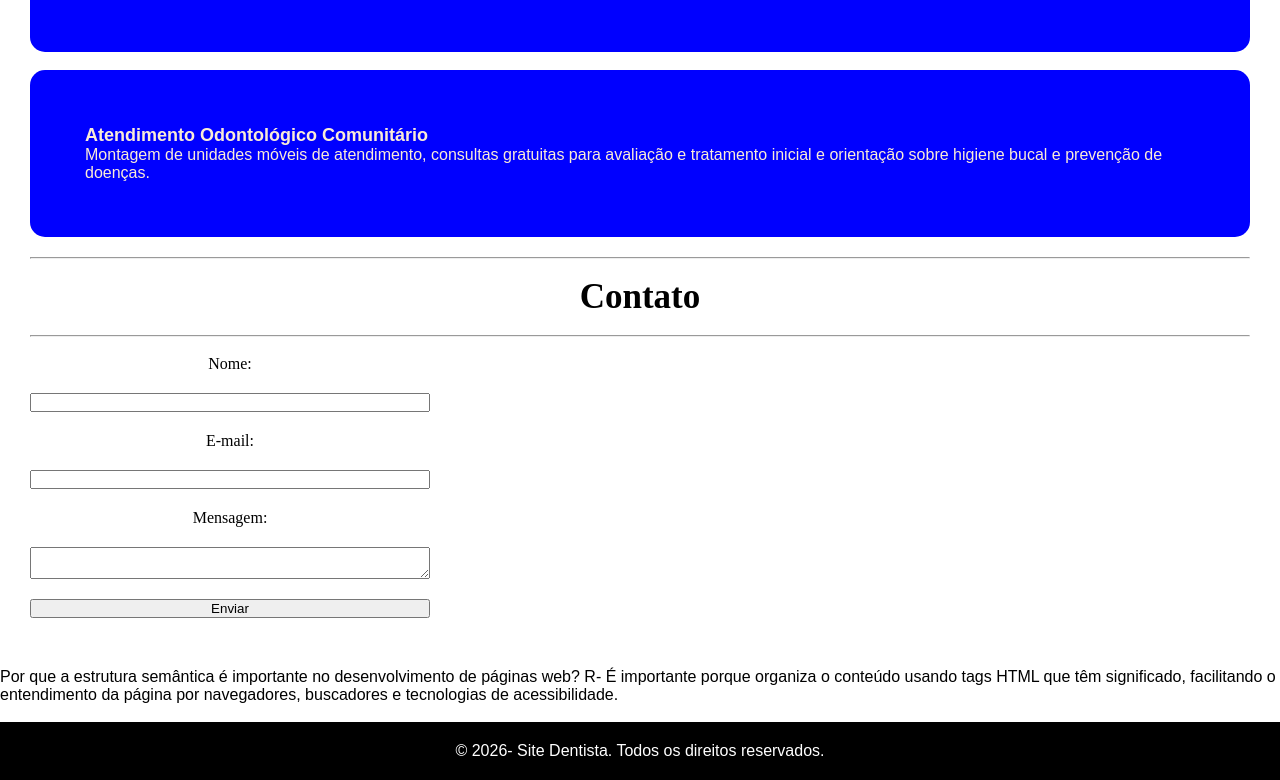
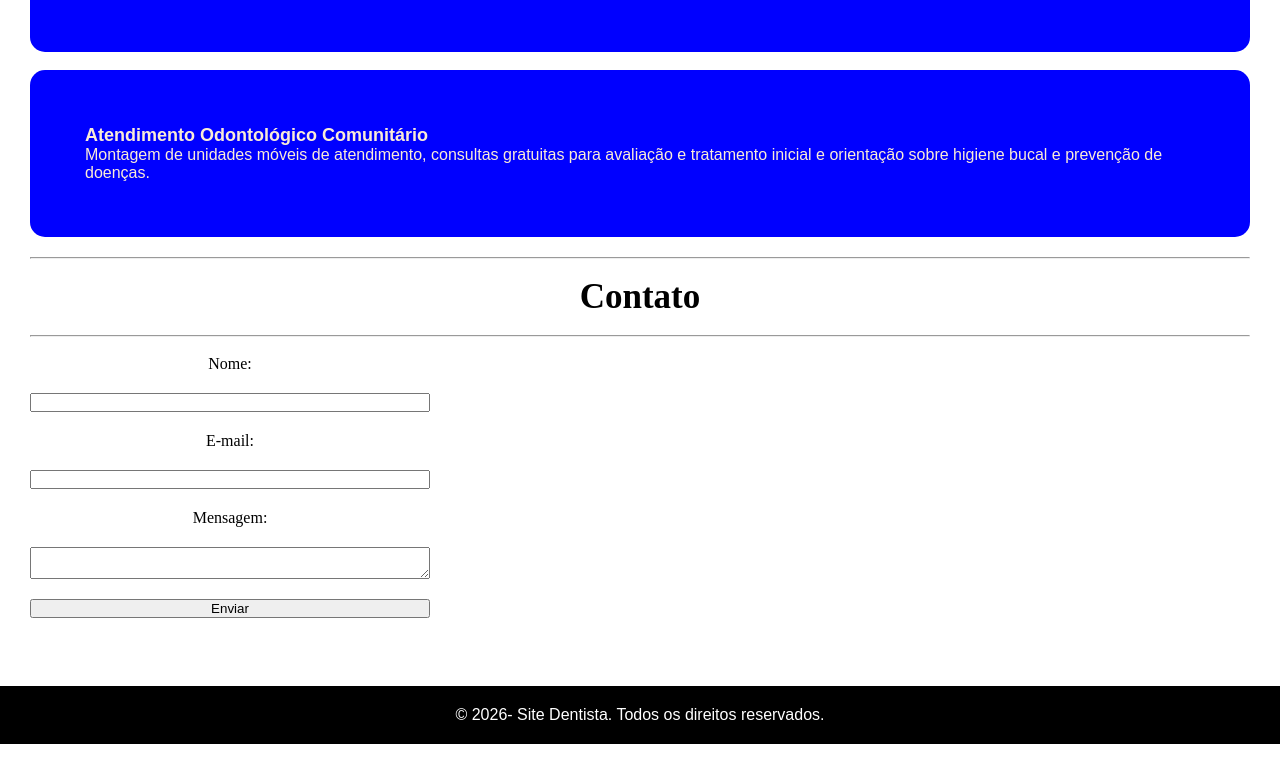
Before and after one commit to evelyn-fullstack/meu-1site, a plain HTML site: page index.html in a window 1280 px wide. Shown: the part 1142-1922 px from the top of the page. After the commit the page ends 1886 px from the top, so only its background shows below. Drawn offline with Linux system fonts and the light colour scheme.

Commit message:
Remove semantic structure importance paragraph

```diff
--- a/index.html
+++ b/index.html
@@ -85,7 +85,6 @@
             </form>
         </section>
     </main>
-    <p>Por que a estrutura semântica é importante no desenvolvimento de páginas web? R- É importante porque organiza o conteúdo usando tags HTML que têm significado, facilitando o entendimento da página por navegadores, buscadores e tecnologias de acessibilidade.</p>
     <br>
     <footer>
         <p>&copy; 2026- Site Dentista. Todos os direitos reservados.</p>
```
